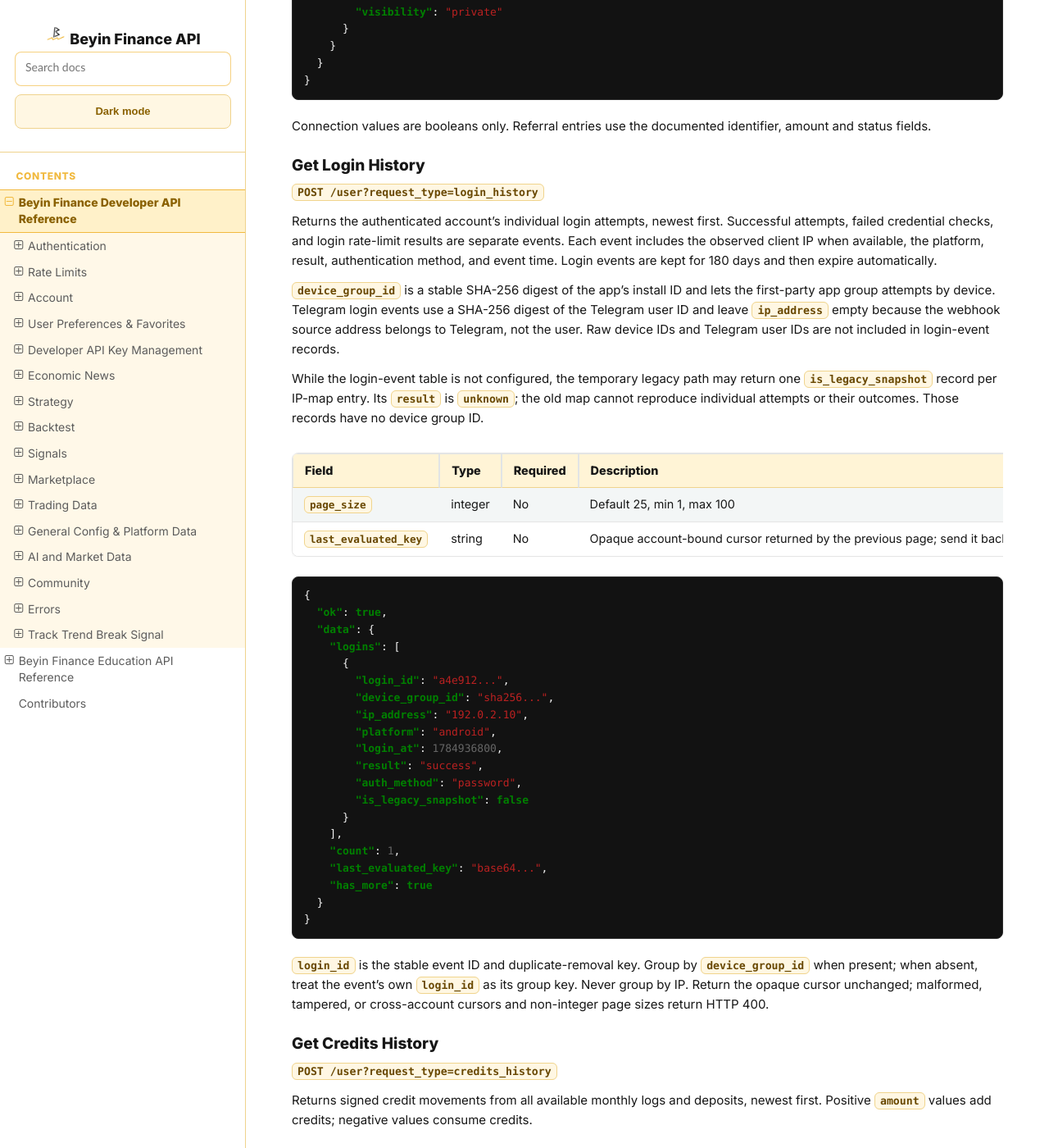
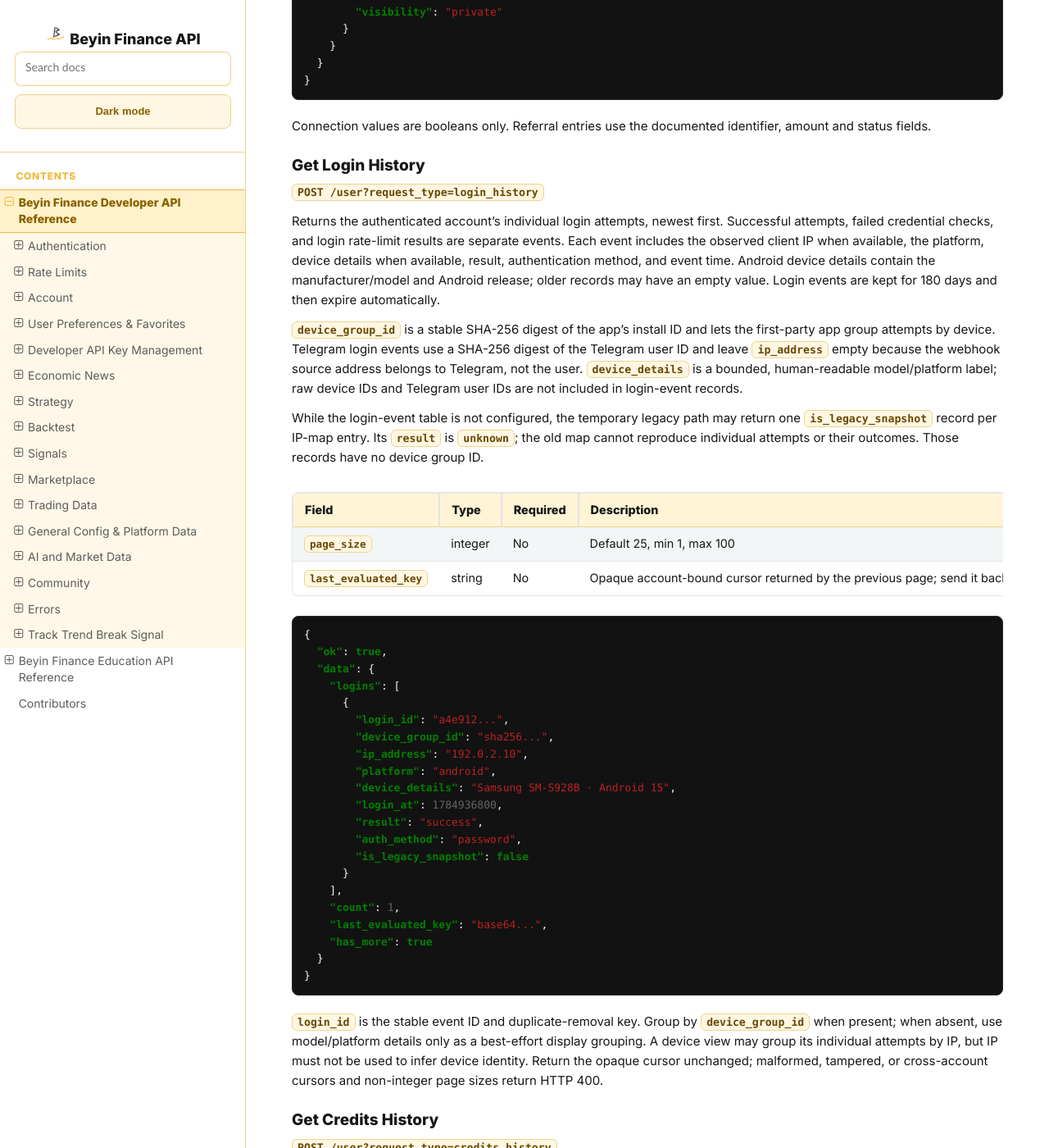
Before and after one commit to jnrbrain/Beyin-Finance, a Sphinx documentation site: the page built from docs/endpoints.md, in a window 1280 px wide and 1400 px high, scrolled down 7068 px. Shown: the whole window at 82% size. Built offline with Sphinx 7.4.7 and the Read the Docs theme 3.1.0, drawn with Linux system fonts in a browser that asks for light colours; some of the changed text lies outside the part shown.

Commit message:
docs(api): clarify login device details and backtest replay parameters
Describe bounded device labels and display grouping in login history. Document per-scenario metrics, saved-position replay controls and legacy result limitations.

````diff
--- a/docs/endpoints.md
+++ b/docs/endpoints.md
@@ -376,14 +376,17 @@ identifier, amount and status fields.
 Returns the authenticated account's individual login attempts, newest first.
 Successful attempts, failed credential checks, and login rate-limit results are
 separate events. Each event includes the observed client IP when available, the
-platform, result, authentication method, and event time. Login events are kept
-for 180 days and then expire automatically.
+platform, device details when available, result, authentication method, and event
+time. Android device details contain the manufacturer/model and Android release;
+older records may have an empty value. Login events are kept for 180 days and
+then expire automatically.
 
 `device_group_id` is a stable SHA-256 digest of the app's install ID and lets the
 first-party app group attempts by device. Telegram login events use a SHA-256
 digest of the Telegram user ID and leave `ip_address` empty because the webhook
-source address belongs to Telegram, not the user. Raw device IDs and Telegram
-user IDs are not included in login-event records.
+source address belongs to Telegram, not the user. `device_details` is a bounded,
+human-readable model/platform label; raw device IDs and Telegram user IDs are not
+included in login-event records.
 
 While the login-event table is not configured, the temporary legacy path may
 return one `is_legacy_snapshot` record per IP-map entry. Its `result` is
@@ -405,6 +408,7 @@ Those records have no device group ID.
         "device_group_id": "sha256...",
         "ip_address": "192.0.2.10",
         "platform": "android",
+        "device_details": "Samsung SM-S928B · Android 15",
         "login_at": 1784936800,
         "result": "success",
         "auth_method": "password",
@@ -419,9 +423,11 @@ Those records have no device group ID.
 ```
 
 `login_id` is the stable event ID and duplicate-removal key. Group by
-`device_group_id` when present; when absent, treat the event's own `login_id` as
-its group key. Never group by IP. Return the opaque cursor unchanged; malformed,
-tampered, or cross-account cursors and non-integer page sizes return HTTP 400.
+`device_group_id` when present; when absent, use model/platform details only as a
+best-effort display grouping. A device view may group its individual attempts by
+IP, but IP must not be used to infer device identity. Return the opaque cursor
+unchanged; malformed, tampered, or cross-account cursors and non-integer page
+sizes return HTTP 400.
 
 ### Get Credits History
 
@@ -1910,10 +1916,14 @@ the `wick` stop model, `source_timeframe: "1m"`, and the fixed
 `same_candle_policy: "stop_first"`. Each of `scenarios.body`,
 `scenarios.midpoint`, and `scenarios.wick` contains its own summary metrics and
 equity curve (`final_balance`, `total_return_pct`, `max_drawdown_pct`,
-`profit_factor`, `win_rate`, trade counts, and `equity_curve`). Position and
-trade records keep shared fields once; `all_positions` has the per-mode arrays
-and `trades` contains the default selected trade series. `signal_time` identifies
-the signal candle and `time` identifies the simulated entry time.
+`profit_factor`, `win_rate`, signal/trade/win/loss counts, best/worst trade
+returns, average trade returns, and risk metrics (`sharpe_ratio`,
+`sortino_ratio`, `calmar_ratio`, `expectancy_pct`, `exposure_pct`,
+`avg_holding_hours`, and longest win/loss streaks). `equity_curve` is also
+specific to each scenario. Position and trade records keep shared fields once;
+`all_positions` has the per-mode arrays and `trades` contains the default
+selected trade series. `signal_time` identifies the signal candle and `time`
+identifies the simulated entry time.
 
 If configured minimum/maximum profit or modeled-cost limits change the
 strategy's requested take-profit, `requested_limit` is included on that
@@ -1951,12 +1961,26 @@ not start another scan or charge credits.
 | `stream` | string | `trades` | `trades` returns entered orders; `signals` returns entered and skipped signals |
 | `sort_by` | string | Omitted | Optional `profit_pct`; sorts the complete selected stream before pagination |
 | `sort_descending` | boolean | `true` | Used with `sort_by=profit_pct`. `false` orders from the largest loss to the largest gain. Skipped signals stay after entered trades. |
+| `tp_mode` | string | Omitted | Optional `body`, `midpoint`, or `wick`; recalculates returned rows from saved raw positions |
+| `stop_fill_model` | string | Omitted | Optional `targeted_stop` or `slippage_included`; applies to STOP exits when `tp_mode` is supplied |
+| `divide` | integer | Saved portfolio value | Optional portfolio replay override, clamped to 1–20 |
+| `position_mode` | string | Saved portfolio value | Optional portfolio sizing override: `compound`, `fixed`, or `risk_pct` |
+| `fixed_amount` | number | Saved portfolio value | Optional; required for `position_mode=fixed` |
+| `initial_balance` | number | Saved portfolio value | Optional positive starting-balance override |
+| `risk_pct` | number | Saved portfolio value | Optional; required for `position_mode=risk_pct` |
 
 Without `sort_by`, records retain their existing chronological order. Profit sorting is performed before applying `offset` and `limit`, so every page follows the same whole-result order rather than sorting only the rows already loaded by a client.
 
+When `tp_mode` or `stop_fill_model` is supplied, the API replays the job's saved raw positions and returns rows for that exit selection. `stream=trades` returns entered positions; `stream=signals` returns the selected entered and skipped signals. Portfolio requests can include the same sizing controls used by `resimulate_divide`. This does not start another scan or charge credits. A legacy job without saved scenario positions returns HTTP `409` instead of its unselected rows.
+
 **Example body:**
 ```json
 {"job_id": "1784936800_6a2326", "offset": 0, "limit": 100, "stream": "trades", "sort_by": "profit_pct", "sort_descending": false}
+```
+
+**Example selected exit body:**
+```json
+{"job_id": "1784936800_6a2326", "offset": 0, "limit": 100, "stream": "trades", "tp_mode": "wick", "stop_fill_model": "targeted_stop"}
 ```
 
 **Response:**
````
